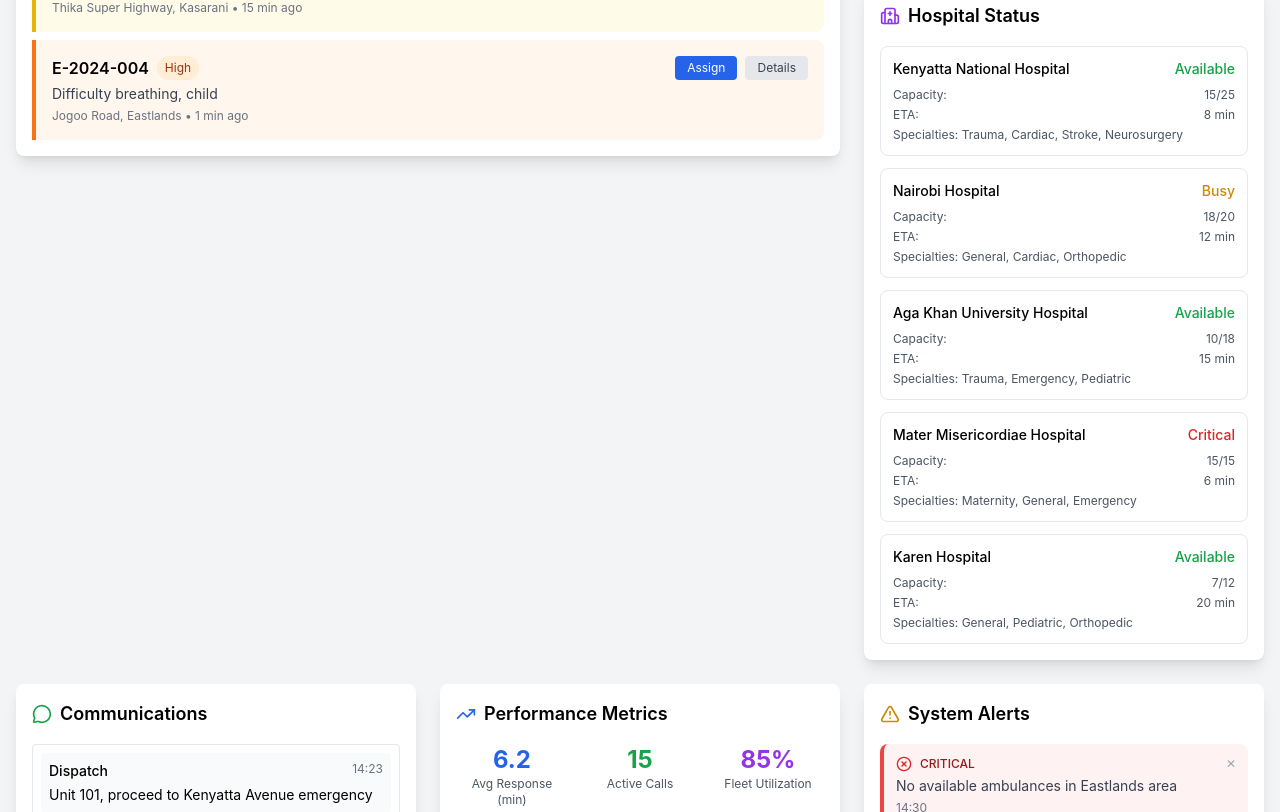
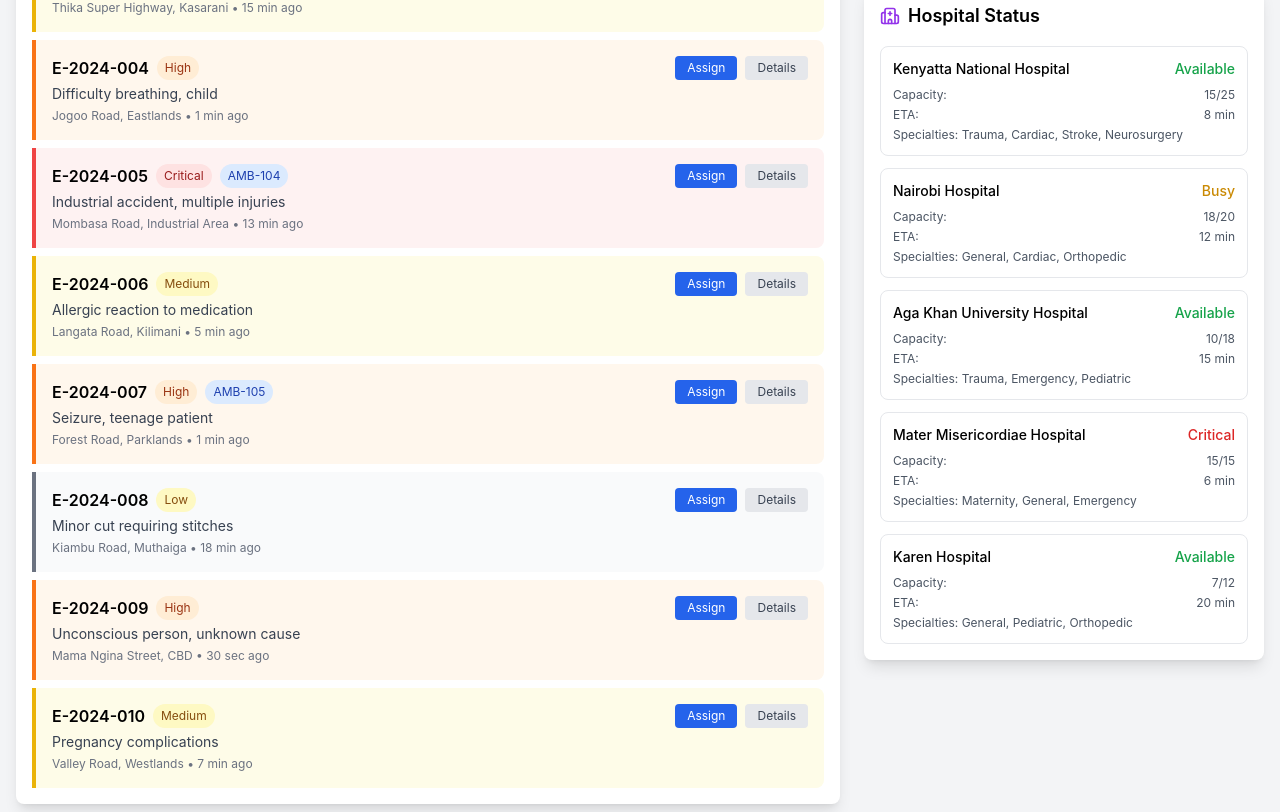
Before and after one commit to lizardcat/ambulance-dashboard, a React (Create React App) app: page / in a window 1280 px wide. Shown: the part 948-1760 px from the top of the page. Built offline with nearby package versions, Linux system fonts and the light colour scheme.

Commit message:
Adding more patient cases

```diff
--- a/src/App.js
+++ b/src/App.js
@@ -166,6 +166,108 @@ const AmbulanceDispatchDashboard = () => {
         medicalHistory: 'Asthma, no other conditions',
         vitals: 'O2: 89%, HR: 120, Distressed'
       }
+    },
+    {
+      id: 'E-2024-005',
+      priority: 'Critical',
+      location: 'Mombasa Road, Industrial Area',
+      coordinates: { lat: -1.3164, lng: 36.8378 },
+      timeReceived: '14:20',
+      timeSince: '13 min ago',
+      description: 'Industrial accident, multiple injuries',
+      assignedAmbulance: 'AMB-104',
+      patientInfo: {
+        name: 'Joseph Mutua',
+        age: 42,
+        symptoms: 'Crush injury to left arm, bleeding',
+        medicalHistory: 'Hypertension, smoker',
+        vitals: 'BP: 90/60, HR: 130, Pale'
+      }
+    },
+    {
+      id: 'E-2024-006',
+      priority: 'Medium',
+      location: 'Langata Road, Kilimani',
+      coordinates: { lat: -1.2902, lng: 36.7836 },
+      timeReceived: '14:28',
+      timeSince: '5 min ago',
+      description: 'Allergic reaction to medication',
+      assignedAmbulance: null,
+      patientInfo: {
+        name: 'Catherine Moraa',
+        age: 29,
+        symptoms: 'Facial swelling, rash, itching',
+        medicalHistory: 'No known drug allergies',
+        vitals: 'BP: 110/70, HR: 95, Alert'
+      }
+    },
+    {
+      id: 'E-2024-007',
+      priority: 'High',
+      location: 'Forest Road, Parklands',
+      coordinates: { lat: -1.2571, lng: 36.8580 },
+      timeReceived: '14:32',
+      timeSince: '1 min ago',
+      description: 'Seizure, teenage patient',
+      assignedAmbulance: 'AMB-105',
+      patientInfo: {
+        name: 'Michael Omondi',
+        age: 16,
+        symptoms: 'Post-ictal confusion, witnessed seizure',
+        medicalHistory: 'Epilepsy, on medication',
+        vitals: 'BP: 125/80, HR: 88, Drowsy'
+      }
+    },
+    {
+      id: 'E-2024-008',
+      priority: 'Low',
+      location: 'Kiambu Road, Muthaiga',
+      coordinates: { lat: -1.2369, lng: 36.8439 },
+      timeReceived: '14:15',
+      timeSince: '18 min ago',
+      description: 'Minor cut requiring stitches',
+      assignedAmbulance: null,
+      patientInfo: {
+        name: 'Susan Kamau',
+        age: 35,
+        symptoms: 'Laceration on forearm, 3cm deep',
+        medicalHistory: 'No significant history',
+        vitals: 'BP: 120/75, HR: 75, Stable'
+      }
+    },
+    {
+      id: 'E-2024-009',
+      priority: 'High',
+      location: 'Mama Ngina Street, CBD',
+      coordinates: { lat: -1.2833, lng: 36.8258 },
+      timeReceived: '14:34',
+      timeSince: '30 sec ago',
+      description: 'Unconscious person, unknown cause',
+      assignedAmbulance: null,
+      patientInfo: {
+        name: 'Unknown Patient',
+        age: 'Est. 50s',
+        symptoms: 'Unconscious, unresponsive to verbal stimuli',
+        medicalHistory: 'Unknown',
+        vitals: 'BP: Unknown, HR: 60, Unconscious'
+      }
+    },
+    {
+      id: 'E-2024-010',
+      priority: 'Medium',
+      location: 'Valley Road, Westlands',
+      coordinates: { lat: -1.2682, lng: 36.8066 },
+      timeReceived: '14:26',
+      timeSince: '7 min ago',
+      description: 'Pregnancy complications',
+      assignedAmbulance: null,
+      patientInfo: {
+        name: 'Joyce Wambui',
+        age: 28,
+        symptoms: 'Severe abdominal pain, 8 months pregnant',
+        medicalHistory: 'Normal pregnancy, no complications',
+        vitals: 'BP: 150/90, HR: 100, Anxious'
+      }
     }
   ]);
 
@@ -231,7 +333,7 @@ const AmbulanceDispatchDashboard = () => {
     { time: '14:45', responseTime: 6.5, activeCalls: 11, utilization: 78 }
   ]);
 
-  // System alerts
+  // System alerts (Nairobi context)
   const [alerts] = useState([
     { id: 1, type: 'critical', message: 'No available ambulances in Eastlands area', time: '14:30' },
     { id: 2, type: 'warning', message: 'Heavy traffic on Thika Super Highway affecting ETA', time: '14:28' },
@@ -295,7 +397,7 @@ const AmbulanceDispatchDashboard = () => {
           <div className="flex items-center space-x-4">
             <div className="flex items-center space-x-2">
               <Ambulance className="h-8 w-8 text-red-600" />
-              <h1 className="text-2xl font-bold text-gray-800">Emergency Dispatch Center</h1>
+              <h1 className="text-2xl font-bold text-gray-800">Nairobi Emergency Dispatch Center</h1>
             </div>
             <div className="flex items-center space-x-2 text-sm text-gray-600">
               <Clock className="h-4 w-4" />
```
